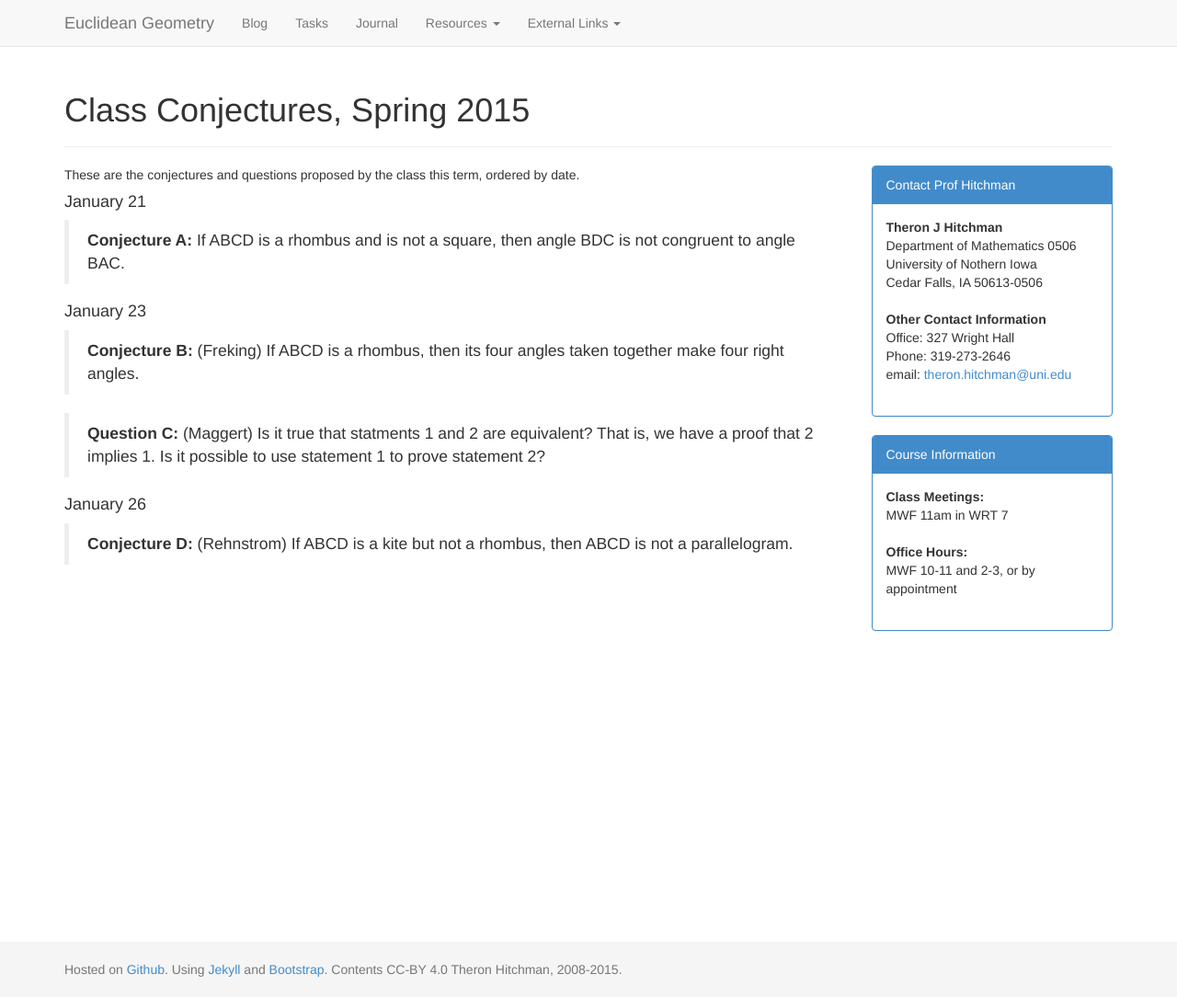
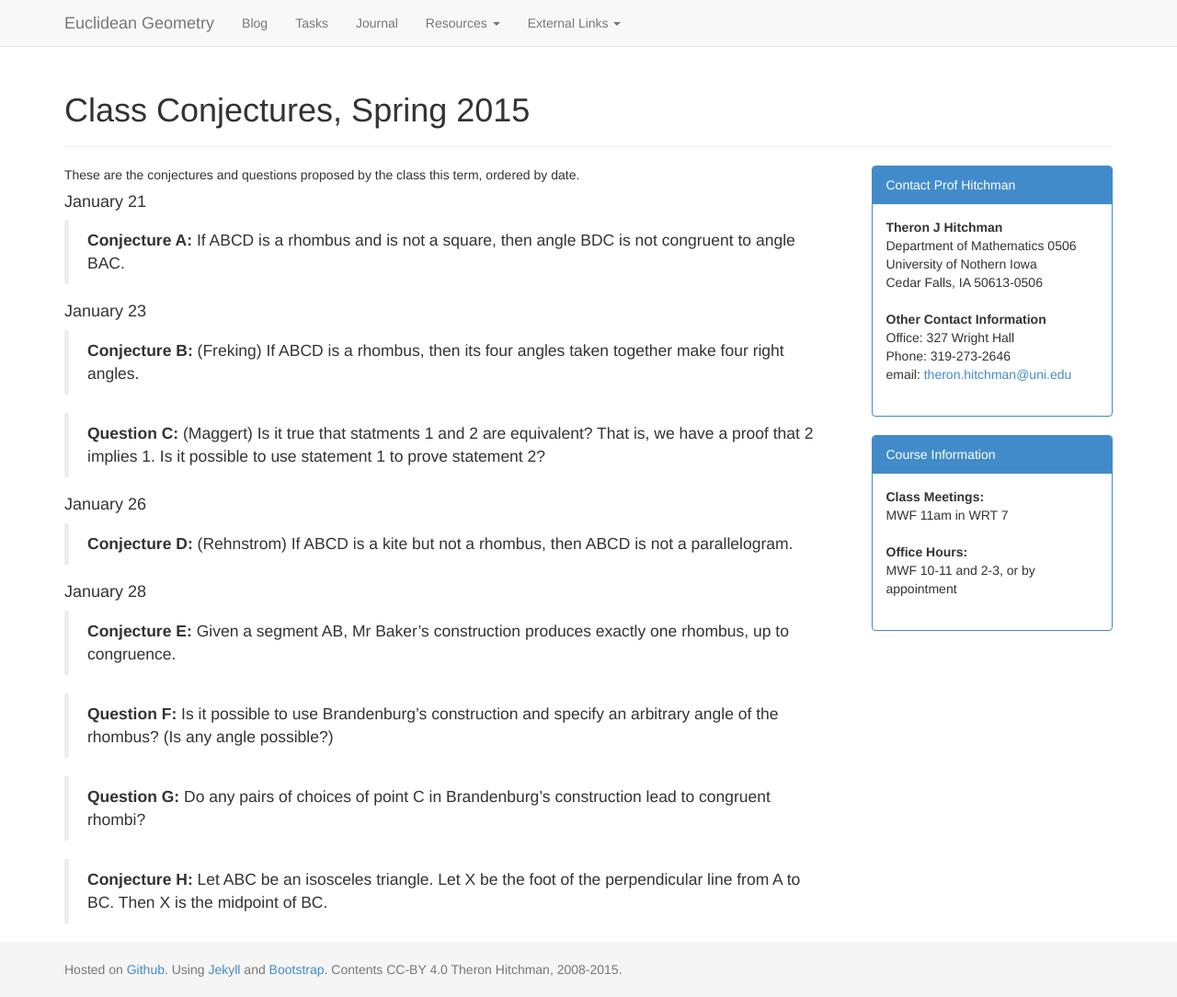
Before and after one commit to theronhitchman/euclidean-geometry, a Jekyll site: the page built from class/index.md, in a window 1280 px wide and 1084 px high. Shown: the whole window at 92% size. Built offline with Jekyll 4.4.1, drawn with Linux system fonts in a browser that asks for light colours; nearby versions of some CDN libraries.

Commit message:
add post for 1/28 and update class conjectures list

```diff
--- a/class/index.md
+++ b/class/index.md
@@ -23,3 +23,17 @@ ordered by date.
 
 > **Conjecture D:** (Rehnstrom) If ABCD is a kite but not a rhombus, then ABCD is
 > not a parallelogram.
+
+#### January 28
+
+> **Conjecture E:** Given a segment AB, Mr Baker's construction produces
+> exactly one rhombus, up to congruence.
+
+> **Question F:** Is it possible to use Brandenburg's construction and specify
+> an arbitrary angle of the rhombus? (Is any angle possible?)
+
+> **Question G:** Do any pairs of choices of point C in Brandenburg's
+> construction lead to congruent rhombi?
+
+> **Conjecture H:** Let ABC be an isosceles triangle. Let X be the foot of the
+> perpendicular line from A to BC. Then X is the midpoint of BC.
```
Also changed, not shown: _posts/2015-01-28-questions.md (added, +47 -0 lines).
